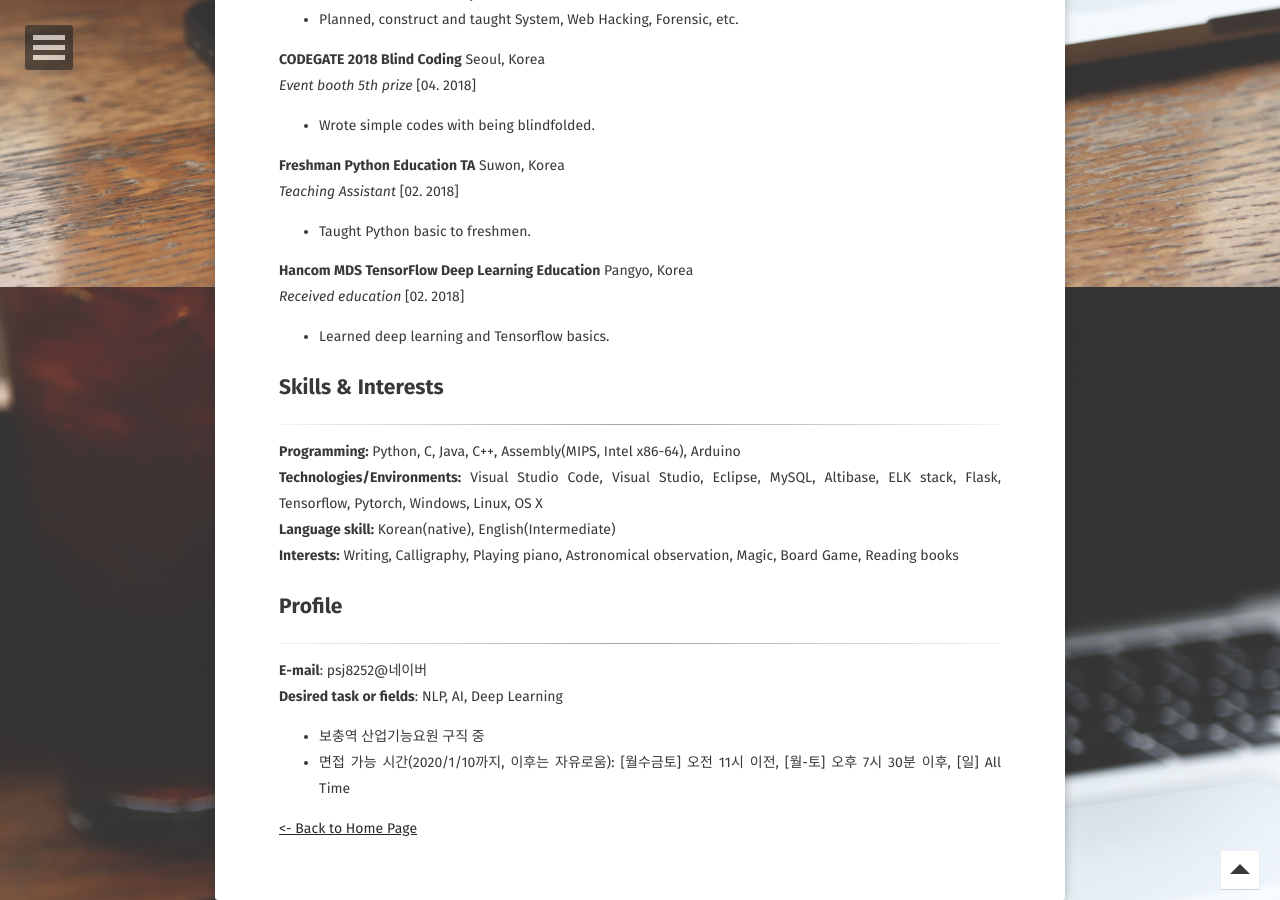
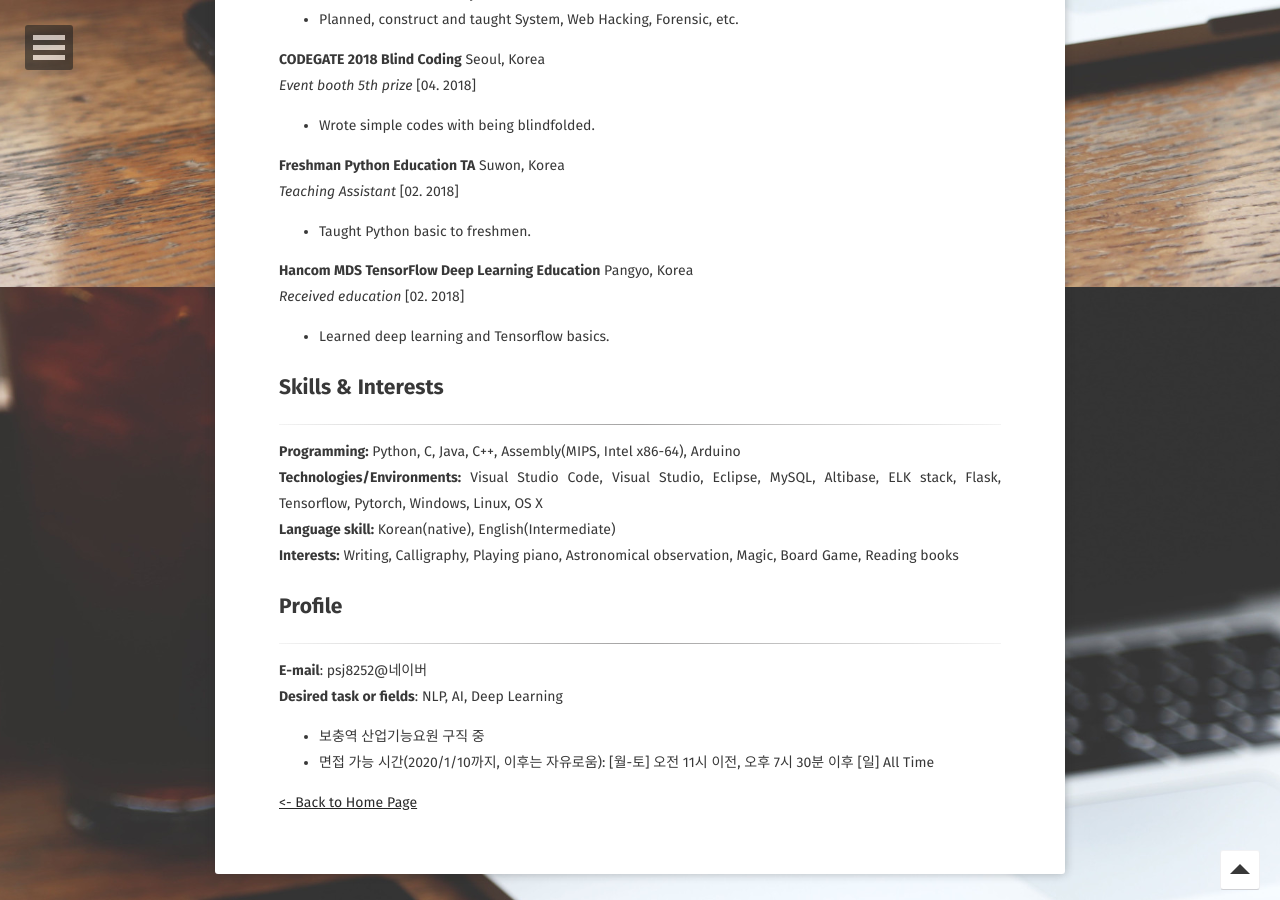
Before and after one commit to psj8252/psj8252.github.io, a Jekyll site: the page built from about/index.md, in a window 1280 px wide and 900 px high, scrolled down 2413 px. Built offline with Jekyll 4.4.1, drawn with Linux system fonts in a browser that asks for light colours; some web fonts are replaced.

Commit message:
Update index.md

```diff
--- a/about/index.md
+++ b/about/index.md
@@ -110,6 +110,6 @@ __Interests:__ Writing, Calligraphy, Playing piano, Astronomical observation, Ma
 __E-mail__: psj8252@네이버
 __Desired task or fields__: NLP, AI, Deep Learning
 * 보충역 산업기능요원 구직 중
-* 면접 가능 시간(2020/1/10까지, 이후는 자유로움): [월수금토] 오전 11시 이전, [월-토] 오후 7시 30분 이후, [일] All Time
+* 면접 가능 시간(2020/1/10까지, 이후는 자유로움): [월-토] 오전 11시 이전, 오후 7시 30분 이후 [일] All Time
 
 [<- Back to Home Page](http://psj8252.github.io)
```
